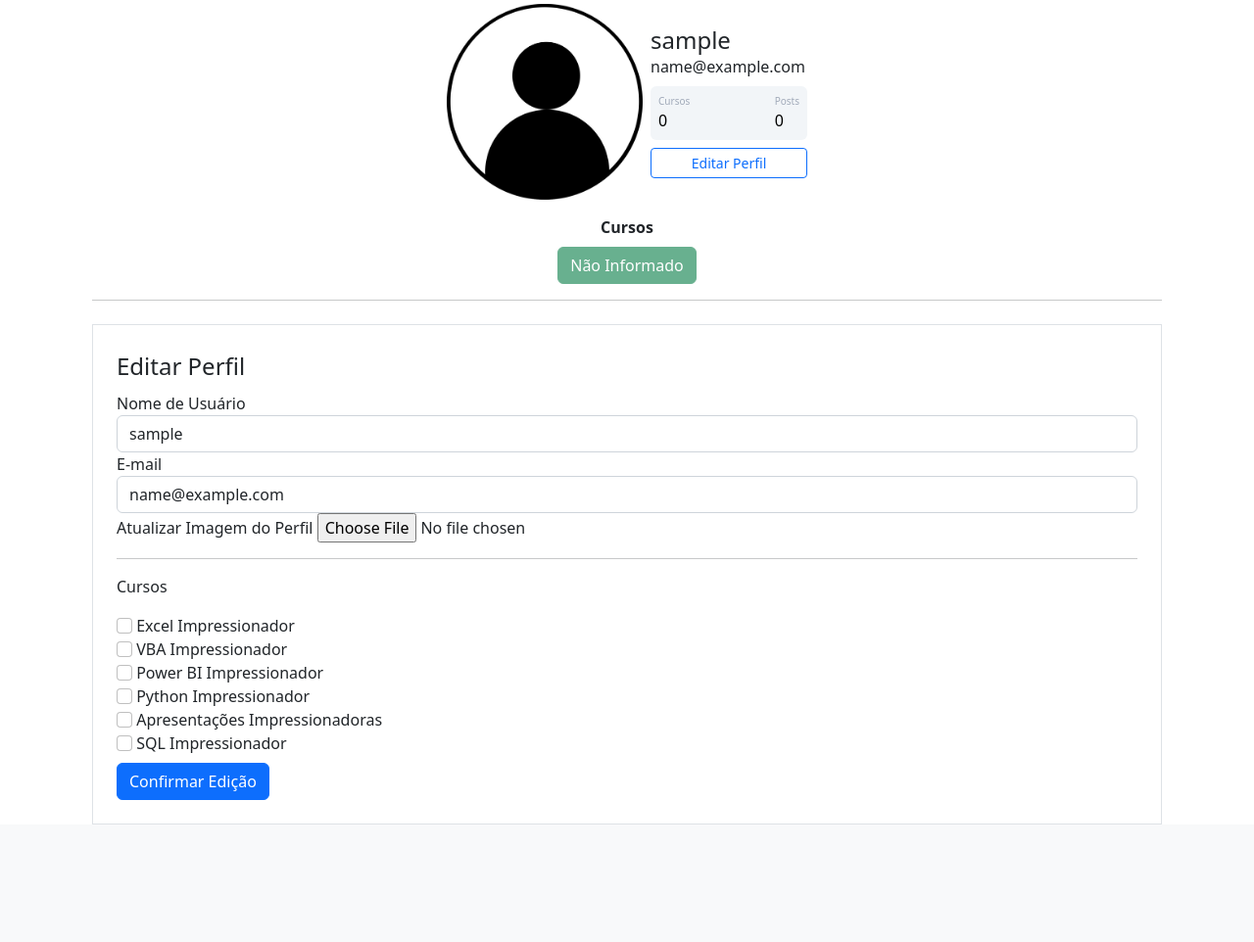
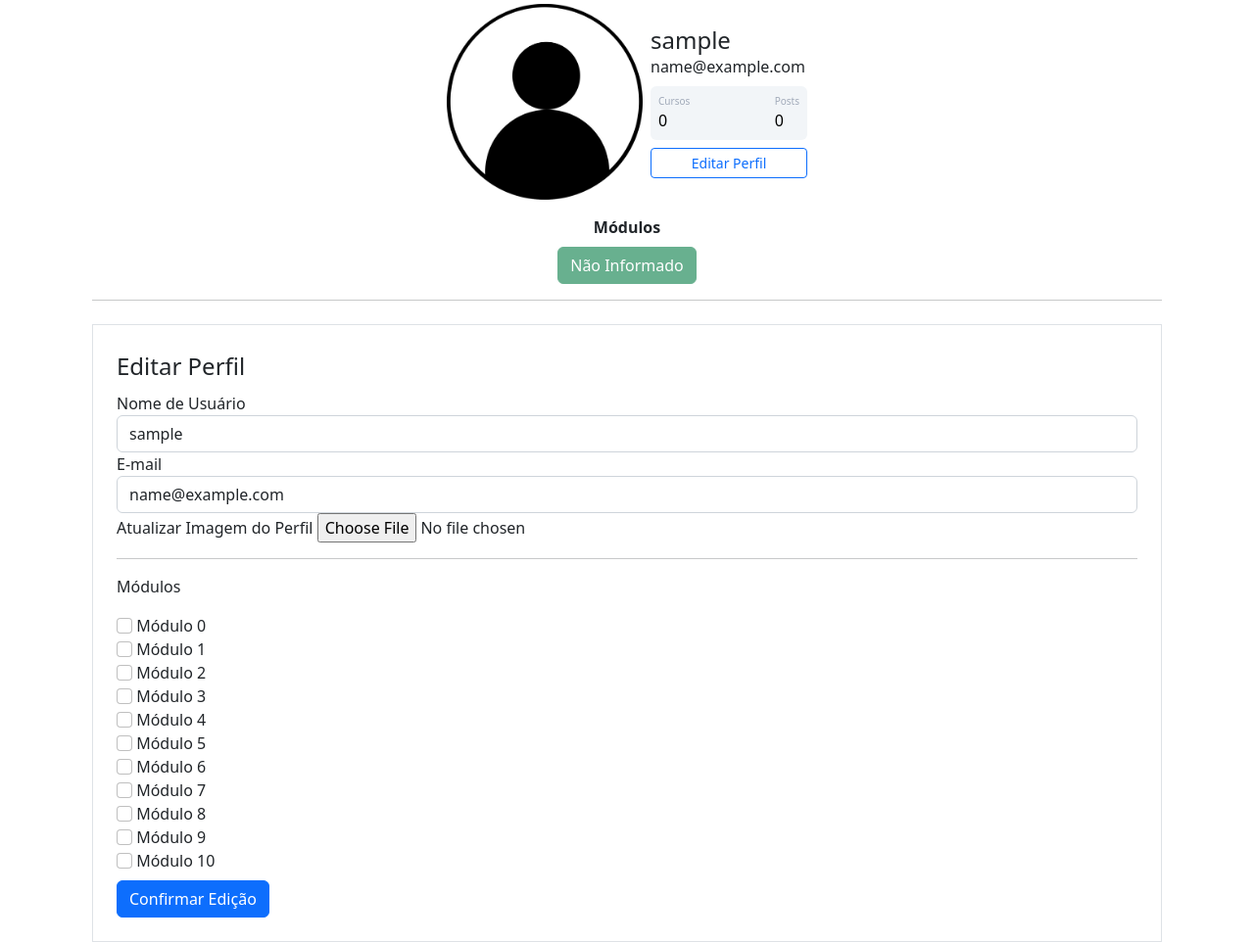
Before and after one commit to RodrigoJoaquimAlmeida/Flask-Python-Project, a Flask app: page /perfil/editar in a window 1280 px wide. Shown: the part 116-1078 px from the top of the page at 98% size. Before the commit the page ends 958 px from the top, so only its background shows below. Run offline with Flask 2, Linux system fonts and the light colour scheme; the visitor is signed in with stand-in values (Sample User, id 1); data comes from the database, SQL or seed files in the repository; data that the repository does not hold is empty; some libraries are stand-ins or nearby versions.

Commit message:
Project Update

```diff
--- a/comunidadeflask/forms.py
+++ b/comunidadeflask/forms.py
@@ -30,12 +30,17 @@ class FormEditarPerfil(FlaskForm):
     username = StringField('Nome de Usuário', validators=[DataRequired()])
     email = StringField('E-mail', validators=[DataRequired(), Email()])
     foto_perfil = FileField('Atualizar Imagem do Perfil', validators=[FileAllowed(['jpg', 'png'])])
-    curso_excel = BooleanField('Excel Impressionador')
-    curso_vba = BooleanField('VBA Impressionador')
-    curso_powerbi = BooleanField('Power BI Impressionador')
-    curso_python = BooleanField('Python Impressionador')
-    curso_ppt = BooleanField('Apresentações Impressionadoras')
-    curso_sql = BooleanField('SQL Impressionador')
+    curso_a = BooleanField('Módulo 0')
+    curso_b = BooleanField('Módulo 1')
+    curso_c = BooleanField('Módulo 2')
+    curso_d = BooleanField('Módulo 3')
+    curso_e = BooleanField('Módulo 4')
+    curso_f = BooleanField('Módulo 5')
+    curso_g = BooleanField('Módulo 6')
+    curso_h = BooleanField('Módulo 7')
+    curso_i = BooleanField('Módulo 8')
+    curso_j = BooleanField('Módulo 9')
+    curso_k = BooleanField('Módulo 10')
     botao_submit_editarperfil = SubmitField('Confirmar Edição')
 
     def validate_email(self, email):
--- a/comunidadeflask/templates/editarperfil.html
+++ b/comunidadeflask/templates/editarperfil.html
@@ -46,7 +46,7 @@
 							{% endif %}
 						</div>
 						<hr>
-						<p>Cursos</p>
+						<p>Módulos</p>
 						{% for campo in form %}
 							{% if 'curso_' in campo.name %}
 								<div class="form-group">
--- a/comunidadeflask/templates/perfil.html
+++ b/comunidadeflask/templates/perfil.html
@@ -29,7 +29,7 @@
                     {% else %}
                         <div class="d-flex flex-column">
 
-                        <span class="articles">Cursos</span>
+                        <span class="articles">Módulos</span>
                         <span class="number1">{{ current_user.cursos.count(';') +1 }}</span>
 
                         </div>
@@ -64,7 +64,7 @@
          </div>
 <div class="row justify-content-center">
     <div class="col col-4" style="text-align: center">
-        <strong>Cursos</strong><br>
+        <strong>Módulos</strong><br>
         {% for curso in current_user.cursos.split(';') %}
             <button type="button" class="btn btn-success mt-2" disabled>{{ curso }}</button>
         {% endfor %}
--- a/comunidadeflask/templates/post.html
+++ b/comunidadeflask/templates/post.html
@@ -4,7 +4,7 @@
 
         <div class="container mt-3">
             <div class="row border mt-4 p-3 meupost">
-                <div class="col col-3">
+                <div class="col col-2">
                     <div class="image pe-2">
                         <img src="{{ url_for('static', filename='fotos_perfil/{}'.format(post.autor.foto_perfil)) }}" class="rounded" width="200" >
                     </div>
--- a/comunidadeflask/templates/usuarios.html
+++ b/comunidadeflask/templates/usuarios.html
@@ -25,14 +25,14 @@
 
 <div class="d-flex flex-column">
 
-<span class="articles">Cursos</span>
+<span class="articles">Módulos</span>
 <span class="number1">0</span>
 
 </div>
 {% else %}
 <div class="d-flex flex-column">
 
-<span class="articles">Cursos</span>
+<span class="articles">Módulos</span>
 <span class="number1">{{ usuario.cursos.count(';') +1 }}</span>
 
 </div>
```
Also changed, not shown: comunidadeflask/templates/home.html (+5 -3 lines).
